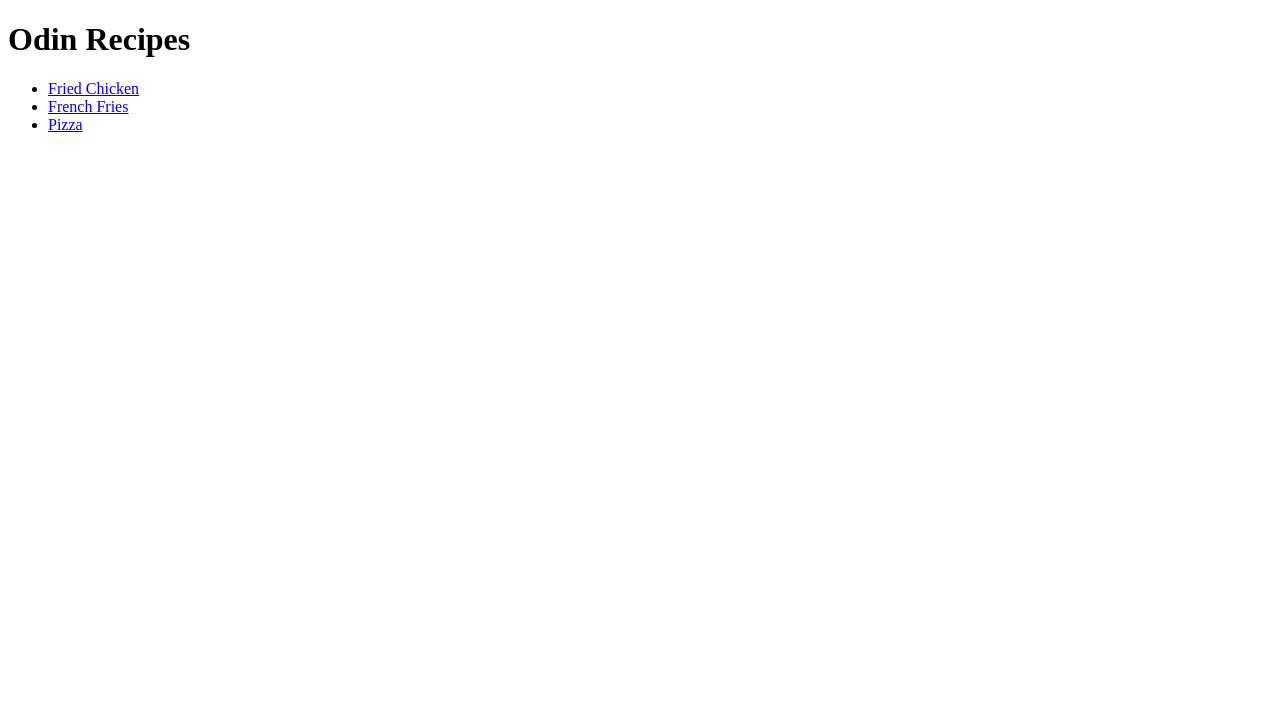
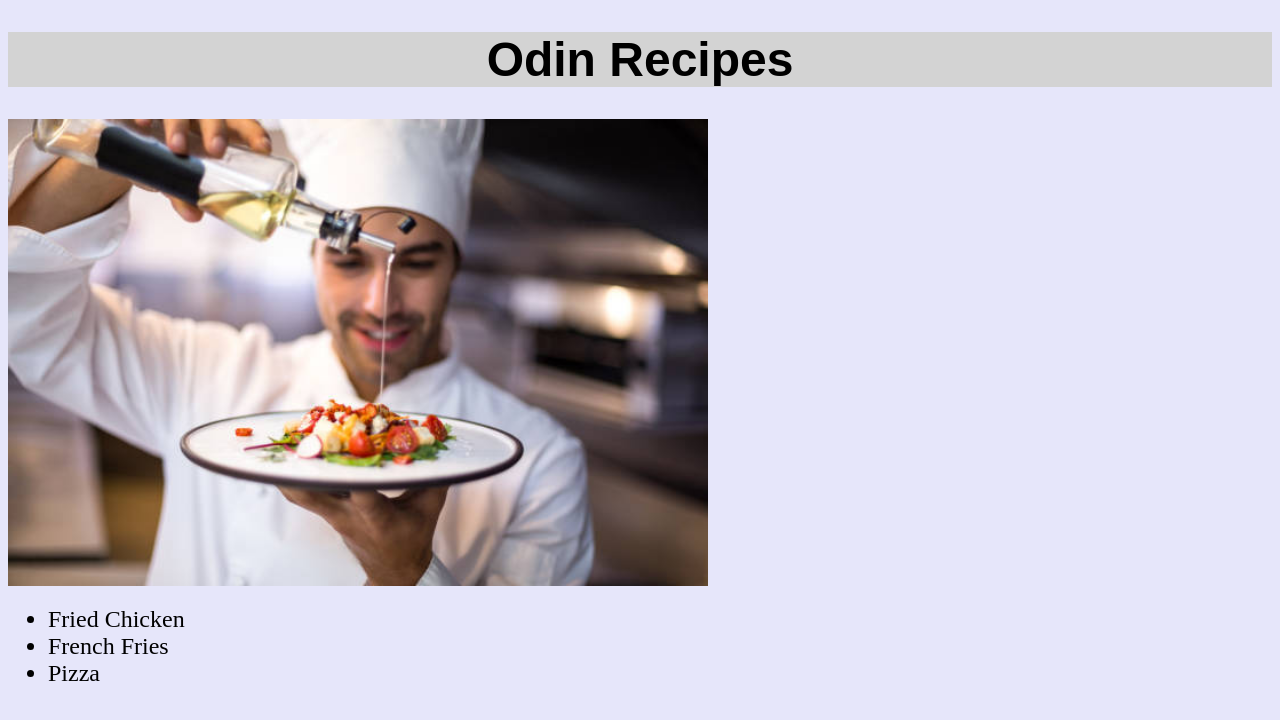
Before and after one commit to MarcosFerrari5/odin-recipes, a plain HTML site: page index.html in a window 1280 px wide. Drawn offline with Linux system fonts and the light colour scheme.

Commit message:
Create CSS styles file
Implemented the CSS styles into the recipes pages

```diff
--- a/index.html
+++ b/index.html
@@ -4,9 +4,11 @@
     <meta charset="UTF-8">
     <meta name="viewport" content="width=device-width, initial-scale=1.0">
     <title>Document</title>
+    <link rel="stylesheet" href="styles.css">
 </head>
 <body>
-    <h1>Odin Recipes</h1>
+    <h1 class="title">Odin Recipes</h1>
+    <img src="images/chef.jpg" alt="chef making a recipe">
 
     <ul>
         <li><a href="recipes/fried-chicken.html">Fried Chicken</a></li>
--- /dev/null
+++ b/styles.css
@@ -0,0 +1,30 @@
+body {
+    background-color:lavender;
+}
+
+.title {
+    background-color: lightgray;
+    text-align: center;
+    font-family: Arial, Helvetica, sans-serif;
+    font-size: 48px;
+}
+
+img {
+    height: auto;
+    width: 700px;
+}
+
+li {
+    font-size: 24px;
+}
+
+a {
+    color: black;
+    text-decoration: none;
+}
+
+p {
+    text-align: justify;
+    font-family: Arial, Helvetica, sans-serif;
+    font-size: 20px;
+}
```
Also changed, not shown: recipes/french-fries.html (+1 -0 lines), recipes/fried-chicken.html (+1 -0 lines), recipes/pizza.html (+1 -0 lines), images/chef.jpg (added).
